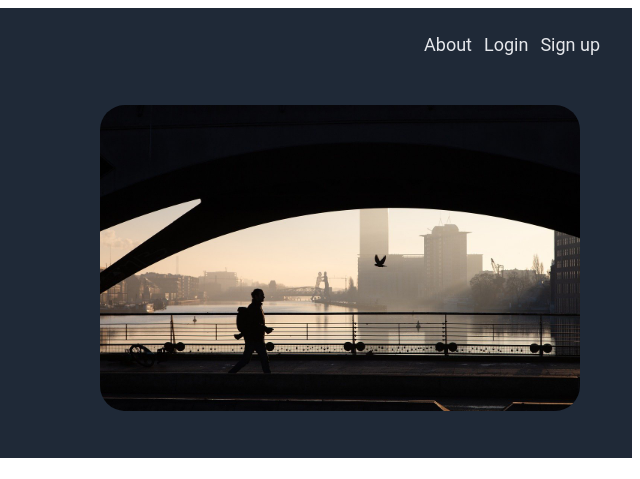
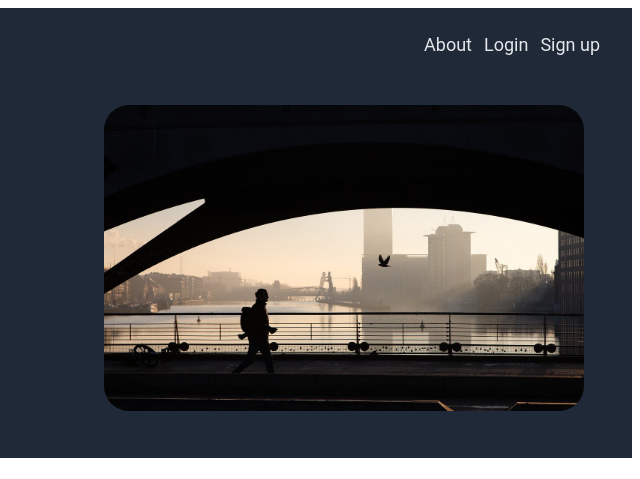
Before and after one commit to crocash-cm/odin-project-landing-page, a plain HTML site: page index.html in a window 1280 px wide. Shown: the top 479 px of the page, 640-1280 px from the left. Drawn offline with Linux system fonts and the light colour scheme.

Commit message:
Adjusted padding of first-section image (hero image)

```diff
--- a/css/styles.css
+++ b/css/styles.css
@@ -66,8 +66,11 @@ ul {
 
     display: flex;
     align-items: center;
-    padding-right: 52px;
+    padding-right: 48px;
     padding-left: 24px;
+    padding-bottom: 24px;
+    padding-top: 24px;
+
 
 }
 
```
